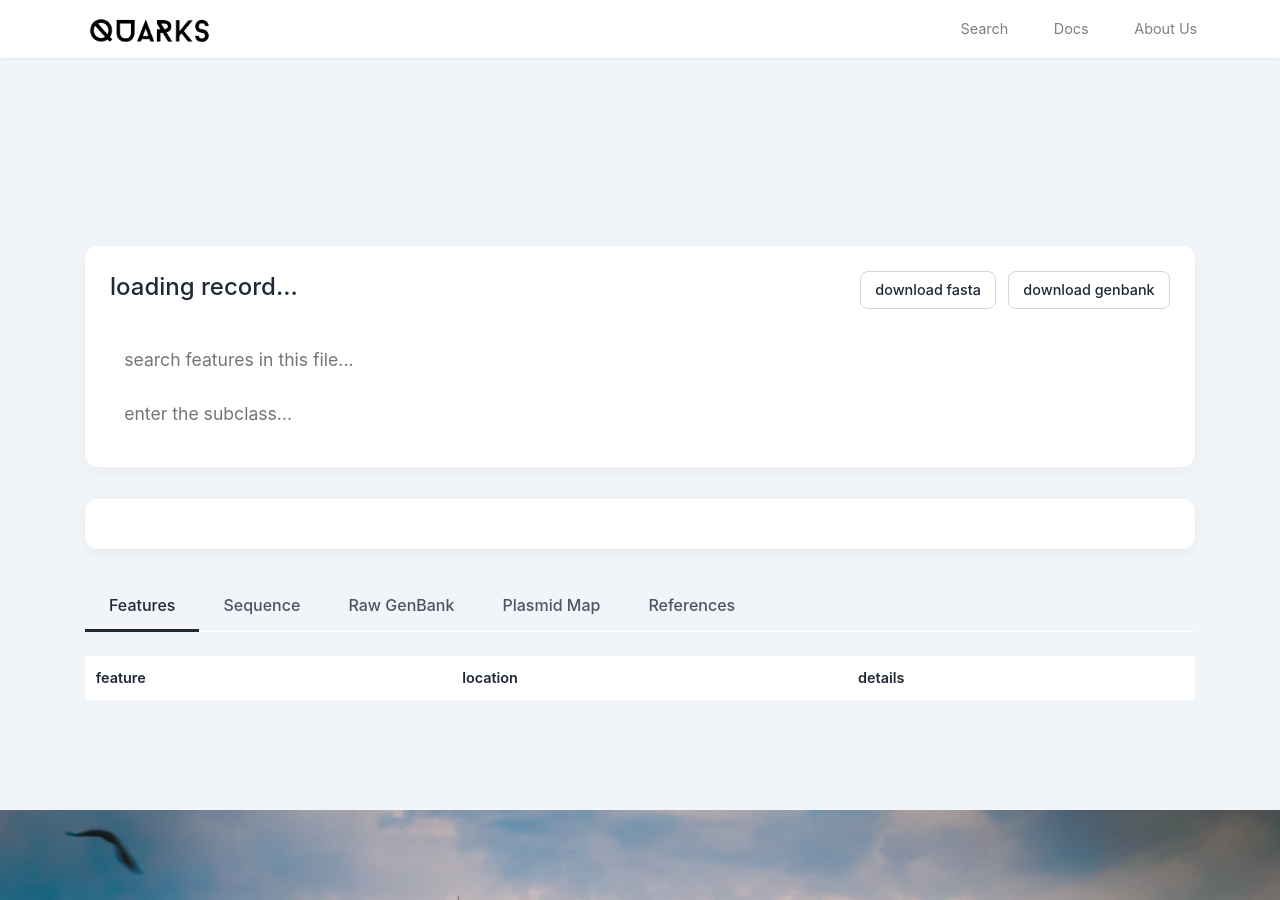
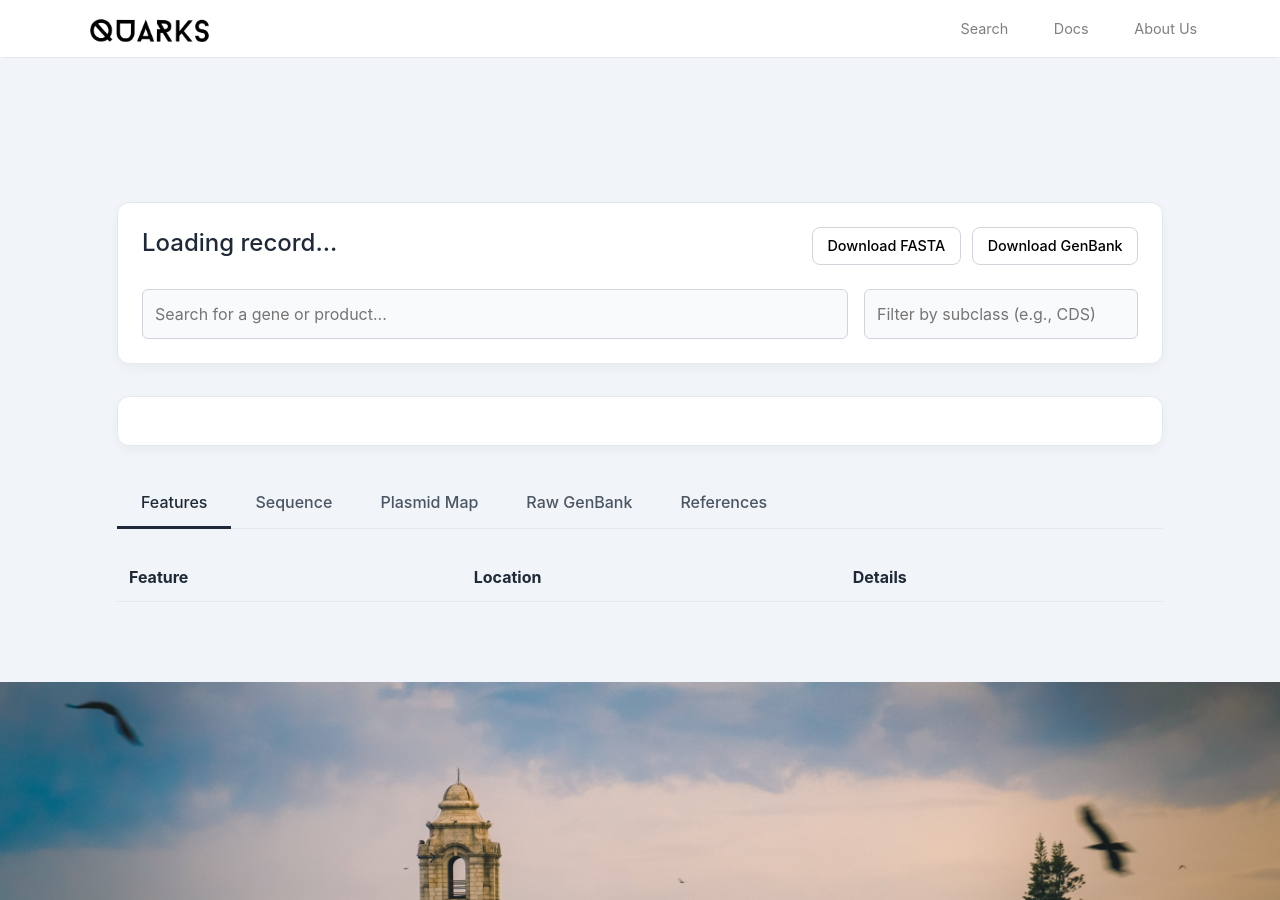
Before and after one commit to iGEM-IISc-2025/GenBank-Improvised, a Jekyll site: the page built from file-viewer.html, in a window 1280 px wide and 900 px high. Built offline with Jekyll 4.4.1, drawn with Linux system fonts in a browser that asks for light colours; nearby versions of some CDN libraries.

Commit message:
Plasmid viewing - 17

```diff
--- a/assets/js/file-viewer.js
+++ b/assets/js/file-viewer.js
@@ -2,7 +2,6 @@
 import { drawPlasmidMap } from './Circular Map View.js';
 
 document.addEventListener('DOMContentLoaded', () => {
-    // --- ELEMENT REFERENCES ---
     const fileTitle = document.getElementById('file-title');
     const summaryGrid = document.getElementById('summary-grid');
     const featuresTbody = document.getElementById('features-tbody');
@@ -15,11 +14,11 @@
     const downloadFastaBtn = document.getElementById('download-fasta-btn');
     const tabContainer = document.querySelector('.tab-nav');
 
-    // --- MAIN LOGIC ---
+    // main
     async function main() {
         const params = new URLSearchParams(window.location.search);
         const uid = params.get('uid');
-        if (!uid) { /* ... error handling ... */ return; }
+        if (!uid) {return; }
 
         try {
             // Fetch both text and XML data in parallel for efficiency
@@ -28,7 +27,7 @@
                 efetch(uid, 'gb', 'xml') // Fetches XML
             ]);
 
-            // --- Workflow 1: Process TEXT data for tables and text views ---
+            // Process tes data for tables and text views
             const parsedTextData = parseGenBank(rawGbData);
             renderSummary(parsedTextData);
             renderFeaturesTable(parsedTextData);
@@ -36,7 +35,7 @@
             referencesPre.textContent = parsedTextData.references;
             rawGbPre.textContent = rawGbData;
 
-            // --- Workflow 2: Process XML data for the plasmid map ---
+            // Process XML data for the plasmid map
             const parser = new DOMParser();
             const xmlDoc = parser.parseFromString(xmlString, "application/xml");
             const parsedXMLData = parseGenBankXML(xmlDoc);
@@ -47,7 +46,7 @@
                 document.getElementById('plasmid-map-container').textContent = 'No features available to draw a plasmid map.';
             }
 
-            // --- Attach Event Listeners ---
+            // Attach Event Listeners
             tabContainer.addEventListener('click', handleTabClick);
             featureSearch.addEventListener('input', () => handleFeatureSearch(parsedTextData, rawGbData));
             featureSearchSubclass.addEventListener('input', () => handleFeatureSearch(parsedTextData, rawGbData));
--- a/file-viewer.html
+++ b/file-viewer.html
@@ -3,13 +3,14 @@
 title: File Viewer
 ---
 
+<!-- d3.js library is required for the plasmid map -->
 <script src="https://d3js.org/d3.v7.min.js"></script>
 
 <style>
     /* sets up the color variables for the page */
     :root {
-		--border-color: #ffffff;
-		--background-color: #ffffff;
+        --border-color: #e5e7eb;
+        --background-color: #f8fafc;
         --card-background: #ffffff;
         --text-color-primary: #1f2937;
         --text-color-secondary: #4b5563;
@@ -23,6 +24,13 @@
         color: var(--text-color-primary);
     }
 
+    /* styles for the main container that holds all content */
+    .viewer-container {
+        max-width: 1200px;
+        margin: 0 auto;
+        padding: 1em 2em 2em 2em; /* Adjusted padding */
+    }
+
     /* styles for the main header box */
     .page-header {
         background-color: var(--card-background);
@@ -32,21 +40,17 @@
         margin-bottom: 2em;
         box-shadow: 0 4px 12px rgba(0, 0, 0, 0.04);
     }
-	/* styles for the top part of the header containing the title and buttons */
     .header-top {
         display: flex;
         justify-content: space-between;
         align-items: flex-start;
-		margin-bottom: 1.5em;
     }
-	/* styles for the main title in the header */
     .header-top h1 {
         font-size: 1.5em;
         margin: 0;
         line-height: 1.3;
-		flex: 1; /* allow title to take up space */
+        flex: 1;
     }
-	/* styles for the download buttons */
     .download-actions button {
         font-size: 0.9rem;
         font-weight: 500;
@@ -54,58 +58,29 @@
         border-radius: 8px;
         border: 1px solid #d1d5db;
         background-color: #ffffff;
-		color: var(--text-color-primary);
         cursor: pointer;
         margin-left: 0.5em;
-		transition: background-color 0.2s;
     }
-	/* styles for the download buttons when hovered over */
-	.download-actions button:hover {
+
+    .search-controls {
+        display: flex;
+        gap: 1em;
+        margin-top: 1.5em;
+    }
+    #feature-search, #feature-search-subclass {
+        font-size: 1em;
+        padding: 0.75em;
+        border-radius: 6px;
+        border: 1px solid #d1d5db;
         background-color: var(--background-color);
     }
-
-	/* styles for the main container that holds all content */
-	.viewer-container {
-		max-width: 1200px;
-		margin: 0 auto;
-		padding-bottom: 1em;
-        padding-top: -1em;
-	}
-
-	/* styles for the feature search input bar */
-	#feature-search {
-        flex: 3;
-		width: 100%;
-		font-size: 1.1em;
-		padding: 0.75em;
-		border-radius: 8px;
-		border: 1px solid var(--border-color);
-		flex:3;
-	}
-	/* styles for the feature search bar when it's in focus */
-	#feature-search:focus {
+    #feature-search { flex: 3; }
+    #feature-search-subclass { flex: 1; }
+    #feature-search:focus, #feature-search-subclass:focus {
         outline: none;
         border-color: var(--interactive-color);
         box-shadow: 0 0 0 3px rgba(59, 130, 246, 0.2);
     }
-
-	/* styles for the feature search input bar */
-	#feature-search-subclass {
-        flex: 1;
-		width: 100%;
-		font-size: 1.1em;
-		padding: 0.75em;
-		border-radius: 8px;
-		border: 1px solid var(--border-color);
-		flex: 1;
-	}
-	/* styles for the feature search bar when it's in focus */
-	#feature-search-subclass:focus {
-		outline: none;
-		border-color: var(--interactive-color);
-		box-shadow: 0 0 0 3px rgba(59, 130, 246, 0.2);
-	}
-
 
     /* styles for the summary information card */
     .summary-card {
@@ -116,14 +91,11 @@
         margin-bottom: 2em;
         box-shadow: 0 4px 12px rgba(0, 0, 0, 0.04);
     }
-	/* styles for the grid layout within the summary card */
     .summary-grid {
         display: grid;
         grid-template-columns: repeat(auto-fit, minmax(250px, 1fr));
         gap: 1em;
     }
-	/* styles for individual items in the summary grid */
-	.summary-item { font-size: 0.95em; }
     .summary-item strong {
         display: block;
         color: var(--text-color-secondary);
@@ -132,7 +104,6 @@
     }
     .summary-item span {
         font-weight: 600;
-		color: var(--text-color-primary);
     }
 
     /* styles for the tab navigation bar */
@@ -153,65 +123,31 @@
         border-bottom: 3px solid transparent;
         margin-bottom: -1px;
     }
-	/* styles for the currently active tab button */
     .tab-btn.active {
         color: var(--text-color-primary);
         border-bottom-color: var(--text-color-primary);
     }
-	/* hides tab content by default */
     .tab-content { display: none; }
-	/* shows the content of the active tab */
     .tab-content.active { display: block; }
 
-	/* styles for the data boxes and the sequence view */
-	.data-box, #sequence-view {
+    /* styles for data boxes and tables */
+    .data-box {
         background-color: var(--background-color);
         border: 1px solid var(--border-color);
         border-radius: 8px;
         padding: 1.5em;
         font-family: "Courier New", Courier, monospace;
-		font-size: 0.95em;
-		color: #333;
+        white-space: pre-wrap;
     }
-	/* specific styles for the sequence view box */
-	#sequence-view {
-		position: relative;
-		white-space: pre-wrap;
-		word-wrap: break-word;
-	}
-	/* styles for the features table */
     .features-table {
         width: 100%;
         border-collapse: collapse;
         font-family: -apple-system, BlinkMacSystemFont, sans-serif;
-		font-size: 0.9em;
     }
-	/* styles for the cells in the features table */
     .features-table th, .features-table td {
         text-align: left;
         padding: 0.75em;
         border-bottom: 1px solid var(--border-color);
-	}
-	/* styles for the header cells of the features table */
-	.features-table th {
-		background: var(--background-color);
-		font-weight: 600;
-	}
-	/* styles for table rows when hovered over */
-	.features-table tbody tr:hover {
-		background-color: #eef2ff;
-	}
-	/* styles for the copy sequence button */
-	#copy-seq-btn {
-		position: absolute;
-		top: 1em;
-		right: 1em;
-		font-size: 0.8em;
-		padding: 0.4em 0.8em;
-		border-radius: 6px;
-		border: 1px solid var(--border-color);
-		background: #fff;
-		cursor: pointer;
     }
     #plasmid-map-container {
         display: flex;
@@ -225,26 +161,27 @@
 
     <header class="page-header">
         <div class="header-top">
-			<h1 id="file-title">loading record...</h1>
+            <h1 id="file-title">Loading record...</h1>
             <div class="download-actions">
-				<button id="download-fasta-btn" class="secondary">download fasta</button>
-				<button id="download-gb-btn">download genbank</button>
+                <button id="download-fasta-btn">Download FASTA</button>
+                <button id="download-gb-btn">Download GenBank</button>
             </div>
         </div>
-		<input type="text" id="feature-search" placeholder="search features in this file...">
-		<input type="text" id="feature-search-subclass" placeholder="enter the subclass...">
+        <div class="search-controls">
+            <input type="text" id="feature-search" placeholder="Search for a gene or product...">
+            <input type="text" id="feature-search-subclass" placeholder="Filter by subclass (e.g., CDS)">
+        </div>
     </header>
 
     <div class="summary-card">
-		<div class="summary-grid" id="summary-grid">
-			</div>
+        <div class="summary-grid" id="summary-grid"></div>
     </div>
 
     <nav class="tab-nav">
         <button class="tab-btn active" data-tab="features">Features</button>
         <button class="tab-btn" data-tab="sequence">Sequence</button>
+        <button class="tab-btn" data-tab="plasmid-map">Plasmid Map</button>
         <button class="tab-btn" data-tab="raw-genbank">Raw GenBank</button>
-		<button class="tab-btn" data-tab="plasmid-map">Plasmid Map</button>
         <button class="tab-btn" data-tab="references">References</button>
     </nav>
 
@@ -253,40 +190,32 @@
             <table class="features-table">
                 <thead>
                     <tr>
-						<th>feature</th>
-						<th>location</th>
-						<th>details</th>
+                        <th>Feature</th>
+                        <th>Location</th>
+                        <th>Details</th>
                     </tr>
                 </thead>
-				<tbody id="features-tbody">
-					</tbody>
+                <tbody id="features-tbody"></tbody>
             </table>
         </div>
     </div>
 
     <div id="sequence" class="tab-content">
-		<div id="sequence-view">
-			<button id="copy-seq-btn">copy</button>
-			<pre id="sequence-pre">loading sequence...</pre>
-		</div>
-	</div>
-
-	<div id="raw-genbank" class="tab-content">
-		<pre class="data-box" id="raw-genbank-pre">loading raw file...</pre>
+        <pre class="data-box" id="sequence-pre">Loading sequence...</pre>
     </div>
 
     <div id="plasmid-map" class="tab-content">
         <div id="plasmid-map-container"></div>
     </div>
 
+    <div id="raw-genbank" class="tab-content">
+        <pre class="data-box" id="raw-genbank-pre">Loading raw file...</pre>
+    </div>
+
     <div id="references" class="tab-content">
-		<pre class="data-box" id="references-pre">loading references...</pre>
+        <pre class="data-box" id="references-pre">Loading references...</pre>
     </div>
 
 </div>
 
-</div>
-
-<script src="{{ '/assets/js/ncbi_api.js' | relative_url }}"></script>
-<script src="{{ '/assets/js/plasmid-rendered.js' | relative_url }}"></script>
-<script src="{{ '/assets/js/file-viewer.js' | relative_url }}" defer></script>
+<script type="module" src="{{ '/assets/js/file-viewer.js' | relative_url }}"></script>
```
Also changed, not shown: other parts of file-viewer.html (+0 -1 lines). Lines whose indentation alone changed are shown as unchanged.
